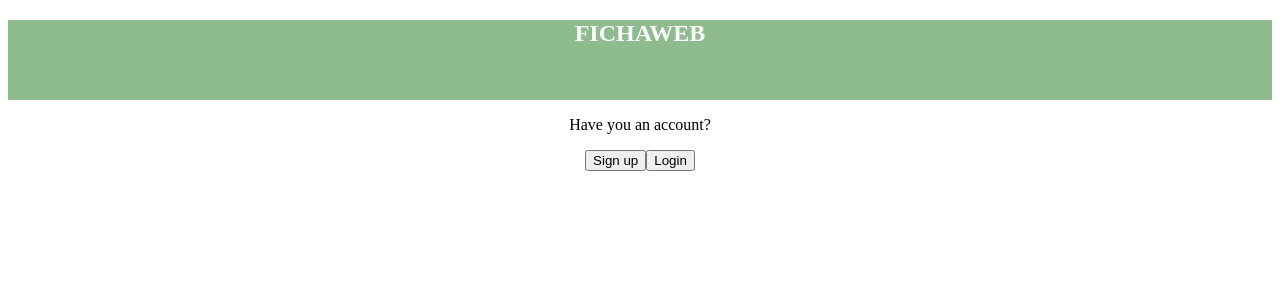
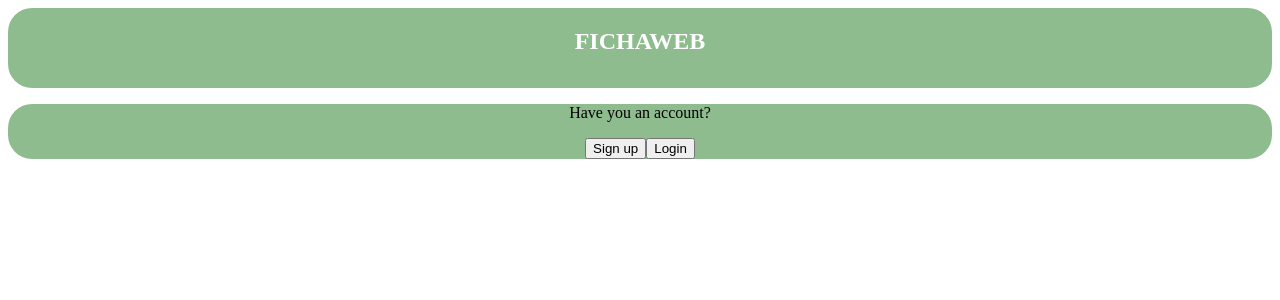
Before and after one commit to Baurum/fichaweb, an Angular app: page /login in a window 1280 px wide. Shown: the top 300 px of the page. Built offline with nearby package versions, Linux system fonts and the light colour scheme.

Commit message:
Change background

```diff
--- a/src/app/header/header.component.html
+++ b/src/app/header/header.component.html
@@ -1,3 +1,5 @@
-<nav class="shadow" style="height: 80px; background-color: darkseagreen; text-align: center; color: white">
-  <h2 class="align-content-end">FICHAWEB</h2>
+<nav class="shadow rounded-circle" style=" border-radius: 24px; height: 80px; background-color: darkseagreen; text-align: center; color: white">
+  <div class="text-center" style="column-span: all;">
+    <h2 class="align-content-end" style="alignment: inherit; size: 50px">FICHAWEB</h2>
+  </div>
 </nav>
--- a/src/app/login/login.component.html
+++ b/src/app/login/login.component.html
@@ -1,4 +1,4 @@
-<div class="col-12 text-center" style="text-align: center">
+<div class="col-12 text-center" style="text-align: center; border-radius: 24px; background-color: darkseagreen">
   <p>Have you an account?</p>
   <button (click)="signUp()">Sign up</button>
   <button (click)="login()">Login</button>
```
